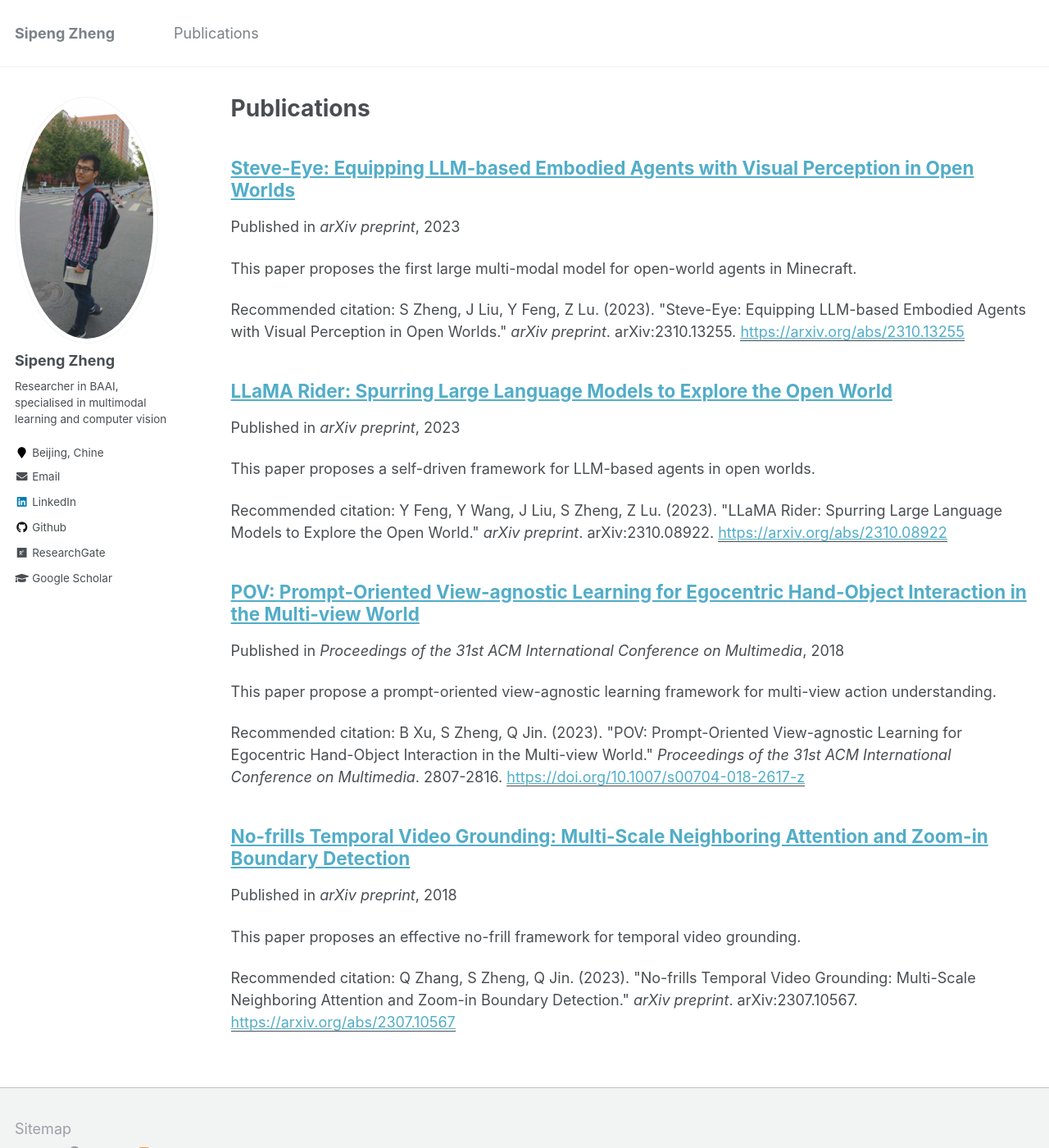
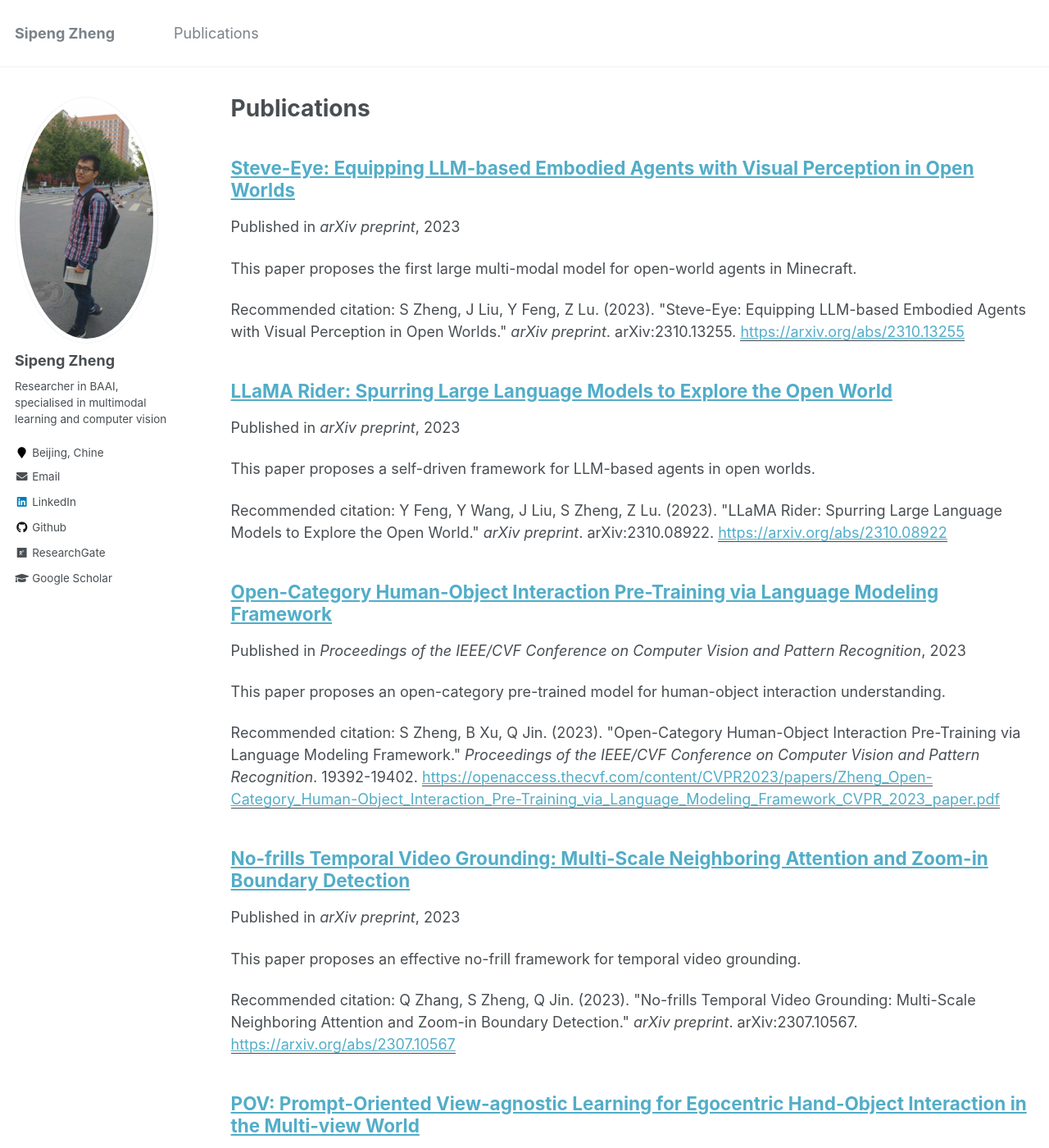
Before and after one commit to zhengsipeng/zhengsipeng.github.io, a Jekyll site: the page built from _pages/publications.md, in a window 1280 px wide and 1400 px high. Shown: the whole window at 82% size. Built offline with Jekyll 4.4.1, drawn with Linux system fonts in a browser that asks for light colours.

Commit message:
23.12.24

```diff
--- a/_publications/2023-3-NO-FRILL.md
+++ b/_publications/2023-3-NO-FRILL.md
@@ -3,7 +3,7 @@ title: "No-frills Temporal Video Grounding: Multi-Scale Neighboring Attention an
 collection: publications
 permalink: /publication/2023-3-paper-NO-FRILL
 excerpt: 'This paper proposes an effective no-frill framework for temporal video grounding. '
-date: 2018-03-01
+date: 2023-03-01
 venue: 'arXiv preprint'
 paperurl: 'https://arxiv.org/abs/2307.10567'
 citation: 'Q Zhang, S Zheng, Q Jin. (2023). "No-frills Temporal Video Grounding: Multi-Scale Neighboring Attention and Zoom-in Boundary Detection." <i>arXiv preprint</i>. arXiv:2307.10567.'
--- /dev/null
+++ b/_publications/2023-3-OPENCAT.md
@@ -0,0 +1,11 @@
+---
+title: "Open-Category Human-Object Interaction Pre-Training via Language Modeling Framework"
+collection: publications
+permalink: /publication/2023-3-paper-OPENCAT
+excerpt: 'This paper proposes an open-category pre-trained model for human-object interaction understanding. '
+date: 2023-03-01
+venue: 'Proceedings of the IEEE/CVF Conference on Computer Vision and Pattern Recognition'
+paperurl: 'https://openaccess.thecvf.com/content/CVPR2023/papers/Zheng_Open-Category_Human-Object_Interaction_Pre-Training_via_Language_Modeling_Framework_CVPR_2023_paper.pdf'
+citation: 'S Zheng, B Xu, Q Jin. (2023). "Open-Category Human-Object Interaction Pre-Training via Language Modeling Framework." <i>Proceedings of the IEEE/CVF Conference on Computer Vision and Pattern Recognition</i>. 19392-19402.'
+---
+Human-object interaction (HOI) has long been plagued by the conflict between limited supervised data and a vast number of possible interaction combinations in real life. Current methods trained from closed-set data predict HOIs as fixed-dimension logits, which restricts their scalability to open-set categories. To address this issue, we introduce OpenCat, a language modeling framework that reformulates HOI prediction as sequence generation. By converting HOI triplets into a token sequence through a serialization scheme, our model is able to exploit the open-set vocabulary of the language modeling framework to predict novel interaction classes with a high degree of freedom. In addition, inspired by the great success of vision-language pre-training, we collect a large amount of weakly-supervised data related to HOI from image-caption pairs, and devise several auxiliary proxy tasks, including soft relational matching and human-object relation prediction, to pre-train our model. Extensive experiments show that our OpenCat significantly boosts HOI performance, particularly on a broad range of rare and unseen categories.
```
